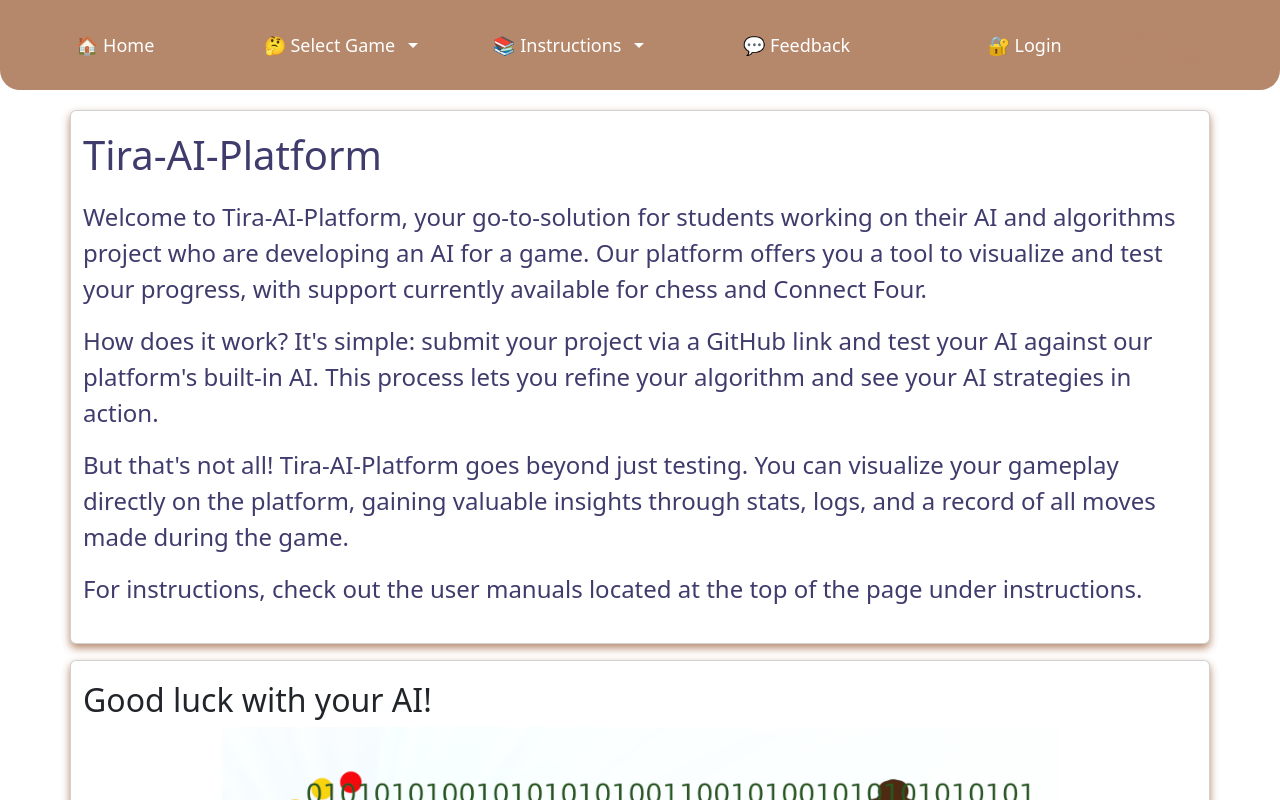
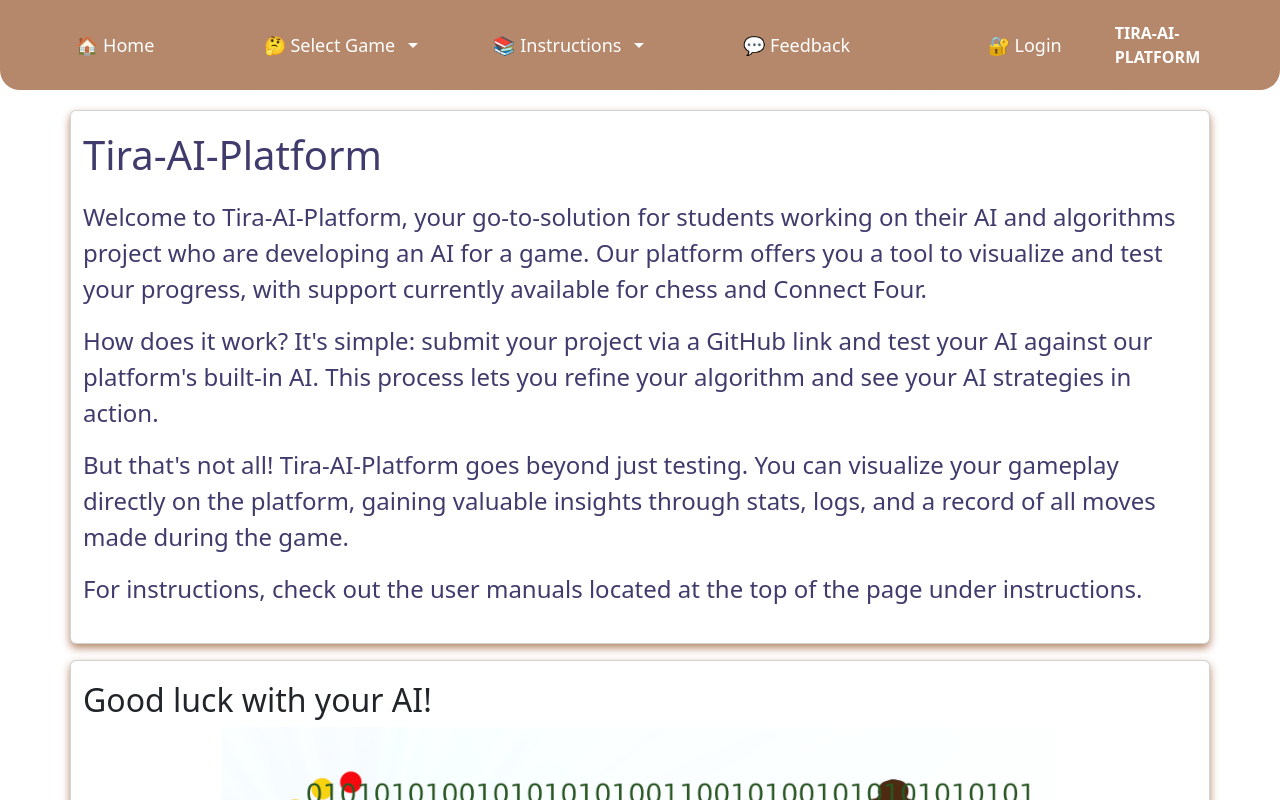
Before and after one commit to game-ai-platform-team/tira-ai-platform, a React (Vite) app in the folder frontend/: page / in a window 1280 px wide. In both pictures the pointer is over the element "TIRA-AI-PLATFORM". Shown: the top 800 px of the page. Built offline with nearby package versions, Linux system fonts and the light colour scheme; what kokopu would draw is missing.

Commit message:
fix: tira-text color

```diff
--- a/frontend/src/scss/NavigationBar.scss
+++ b/frontend/src/scss/NavigationBar.scss
@@ -54,5 +54,5 @@
 }
 
 .tira-text:hover {
-    color: var(--primary);
+    cursor: default;
 }
```
